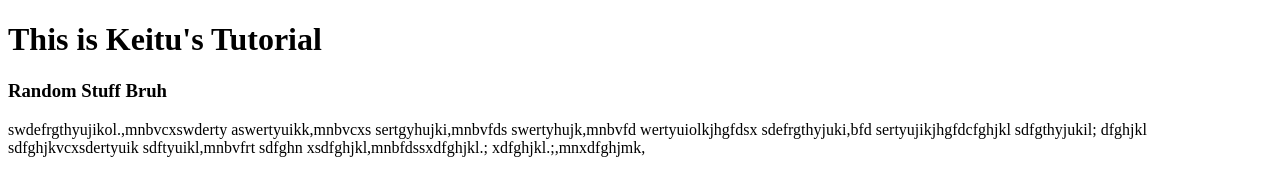
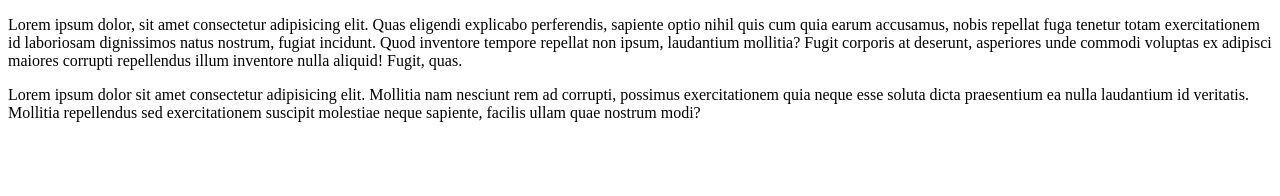
Before and after one commit to KeituBalala/WSOA3028A_LALATUT, a plain HTML site: page index.html in a window 1280 px wide. Drawn offline with Linux system fonts and the light colour scheme.

Commit message:
Update index.html

```diff
--- a/index.html
+++ b/index.html
@@ -1,27 +1,22 @@
 <!DOCTYPE html>
-<html>
-    <head>
+<html lang="en">
+<head>
+    <meta charset="UTF-8">
+    <meta name="viewport" content="width=device-width, initial-scale=1.0">
+    <title>Document</title>
+</head>
+<body>
+    <p>
+       Lorem ipsum dolor, sit amet consectetur adipisicing elit. Quas eligendi explicabo perferendis, sapiente optio nihil quis cum quia
+       earum accusamus, nobis repellat fuga tenetur totam exercitationem id laboriosam dignissimos natus nostrum, fugiat incidunt.
+       Quod inventore tempore repellat non ipsum, laudantium mollitia? Fugit corporis at deserunt, asperiores unde commodi voluptas ex
+       adipisci maiores corrupti repellendus illum inventore nulla aliquid! Fugit, quas.
+    </p>
 
-    </head>
-
-    <body>
-        <header>
-            <nav></nav>
-        </header>
-
-        <main>
-            <h1>This is Keitu's Tutorial</h1>
-            <article>
-                <h3>Random Stuff Bruh</h3>
-                <p>swdefrgthyujikol.,mnbvcxswderty aswertyuikk,mnbvcxs sertgyhujki,mnbvfds swertyhujk,mnbvfd wertyuiolkjhgfdsx
-                    sdefrgthyjuki,bfd sertyujikjhgfdcfghjkl sdfgthyjukil; dfghjkl sdfghjkvcxsdertyuik sdftyuikl,mnbvfrt sdfghn
-                xsdfghjkl,mnbfdssxdfghjkl.; xdfghjkl.;,mnxdfghjmk,</p>
-            </article>
-        </main>
-
-        <footer>
-
-        </footer>
-    </body>
-
+    <p>
+        Lorem ipsum dolor sit amet consectetur adipisicing elit. Mollitia nam nesciunt rem ad corrupti, possimus exercitationem quia neque
+        esse soluta dicta praesentium ea nulla laudantium id veritatis. Mollitia repellendus sed exercitationem suscipit molestiae neque sapiente,
+        facilis ullam quae nostrum modi?
+    </p>
+</body>
 </html>
```
